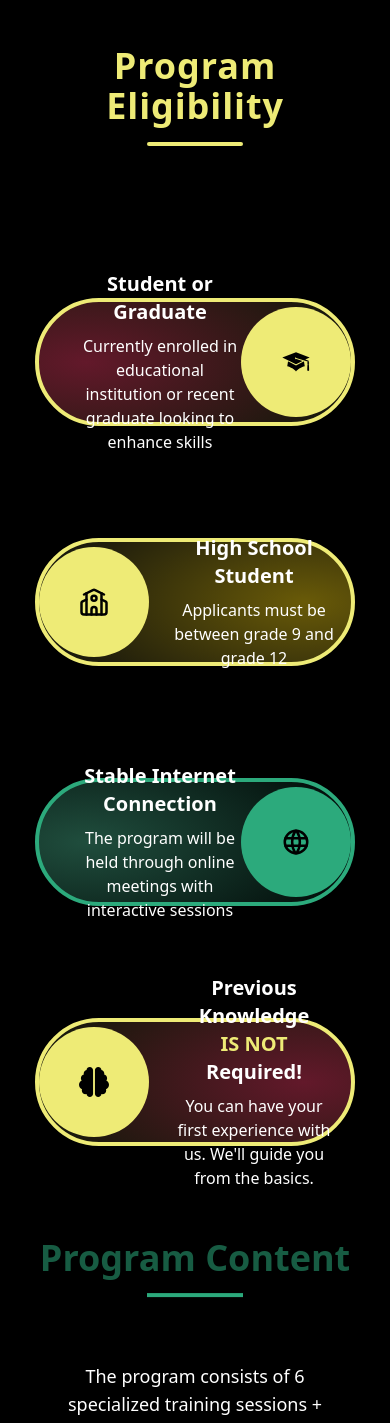
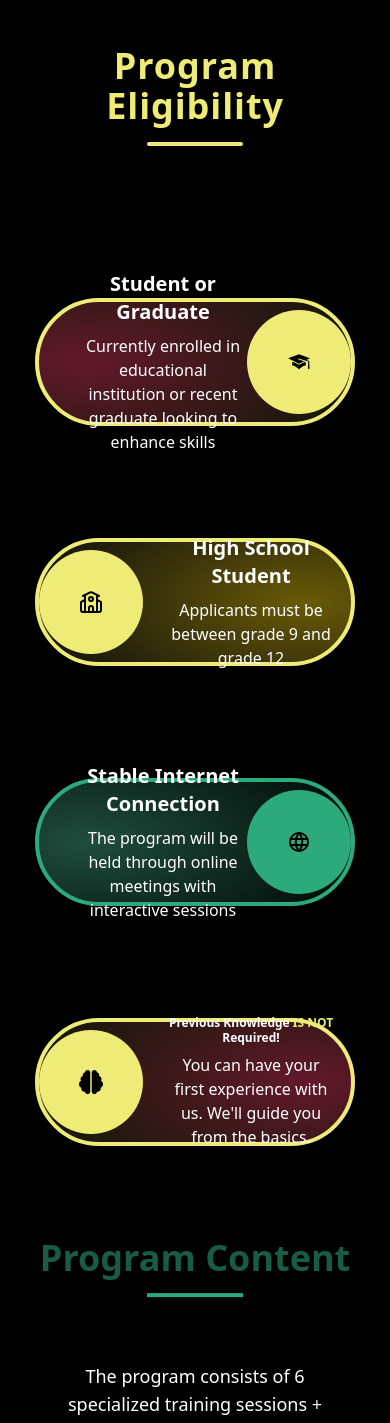
Before and after one commit to YAFFMN/OVAC, a React (Vite) app: page /bootcamp in a window 390 px wide. Shown: the part 1986-3409 px from the top of the page. Built offline with nearby package versions, Linux system fonts and the light colour scheme.

Commit message:
Update BootcampEligibility.jsx

```diff
--- a/src/Components/BootcampEligibility.jsx
+++ b/src/Components/BootcampEligibility.jsx
@@ -70,14 +70,17 @@ const BootcampEligibility = () => {
             transition={animationTransition}
           >
             <div className="w-full max-w-xs sm:max-w-sm md:max-w-md lg:max-w-lg xl:max-w-xl">
+              <div className="w-full h-full">
                 <EligabilityCard
                   title="Student or Graduate"
                   description="Currently enrolled in educational institution or recent graduate looking to enhance skills"
                   borderColor='var(--main-color-2)'
                   gradient="radial-gradient(120% 140% at 15% 50%, rgba(236,26,99,0.35) 0%, rgba(236,26,99,0.15) 40%, rgba(236,26,99,0) 70%)"
                   textAlign="left"
-                Icon={<GiGraduateCap className="text-3xl sm:text-4xl md:text-5xl lg:text-6xl text-center text-black" />}
+                  Icon={<GiGraduateCap className="text-2xl sm:text-3xl md:text-4xl lg:text-5xl xl:text-6xl text-center text-black" />}
+                  className="w-full h-full text-xs sm:text-sm md:text-base lg:text-lg"
                 />
+              </div>
             </div>
           </MotionDiv>
 
@@ -94,14 +97,17 @@ const BootcampEligibility = () => {
             transition={animationTransition}
           >
             <div className="w-full max-w-xs sm:max-w-sm md:max-w-md lg:max-w-lg xl:max-w-xl">
+              <div className="w-full h-full">
                 <R_EligabilityCard
                   title="High School Student"
                   description="Applicants must be between grade 9 and grade 12"
                   borderColor='var(--main-color-2)'
                   gradient="radial-gradient(120% 140% at 85% 50%, rgba(255,214,0,0.35) 0%, rgba(255,214,0,0.15) 40%, rgba(255,214,0,0) 70%)"
                   textAlign="right"
-                Icon={<LuSchool className="text-3xl sm:text-4xl md:text-5xl lg:text-6xl text-center text-black" />}
+                  Icon={<LuSchool className="text-2xl sm:text-3xl md:text-4xl lg:text-5xl xl:text-6xl text-center text-black" />}
+                  className="w-full h-full text-xs sm:text-sm md:text-base lg:text-lg"
                 />
+              </div>
             </div>
           </MotionDiv>
 
@@ -118,14 +124,17 @@ const BootcampEligibility = () => {
             transition={animationTransition}
           >
             <div className="w-full max-w-xs sm:max-w-sm md:max-w-md lg:max-w-lg xl:max-w-xl">
+              <div className="w-full h-full">
                 <EligabilityCard
                   title="Stable Internet Connection"
                   description="The program will be held through online meetings with interactive sessions"
                   borderColor='var(--main-color-3)'
                   gradient="radial-gradient(120% 140% at 15% 50%, rgba(83,190,151,0.35) 0%, rgba(83,190,151,0.15) 40%, rgba(83,190,151,0) 70%)"
                   textAlign="left"
-                Icon={<TbWorld className="text-3xl sm:text-4xl md:text-5xl lg:text-6xl text-center text-black" />}
+                  Icon={<TbWorld className="text-2xl sm:text-3xl md:text-4xl lg:text-5xl xl:text-6xl text-center text-black" />}
+                  className="w-full h-full text-xs sm:text-sm md:text-base lg:text-lg"
                 />
+              </div>
             </div>
           </MotionDiv>
 
@@ -142,9 +151,10 @@ const BootcampEligibility = () => {
             transition={animationTransition}
           >
             <div className="w-full max-w-xs sm:max-w-sm md:max-w-md lg:max-w-lg xl:max-w-xl">
+              <div className="w-full h-full">
                 <R_EligabilityCard
                   title={
-                  <span className="block">
+                    <span className="block text-xs sm:text-sm md:text-base lg:text-lg xl:text-xl leading-tight">
                       Previous Knowledge <span className="inline-block" style={{color: 'var(--main-color-2)'}}>IS NOT</span> Required!
                     </span>
                   }
@@ -152,8 +162,10 @@ const BootcampEligibility = () => {
                   borderColor='var(--main-color-2)'
                   gradient="radial-gradient(120% 140% at 85% 50%, rgba(236,26,99,0.35) 0%, rgba(236,26,99,0.15) 40%, rgba(236,26,99,0) 70%)"
                   textAlign="right"
-                Icon={<FaBrain className="text-3xl sm:text-4xl md:text-5xl lg:text-6xl text-center text-black" />}
+                  Icon={<FaBrain className="text-2xl sm:text-3xl md:text-4xl lg:text-5xl xl:text-6xl text-center text-black" />}
+                  className="w-full h-full text-xs sm:text-sm md:text-base lg:text-lg"
                 />
+              </div>
             </div>
           </MotionDiv>
         </div>
```
Lines whose indentation alone changed are shown as unchanged.
